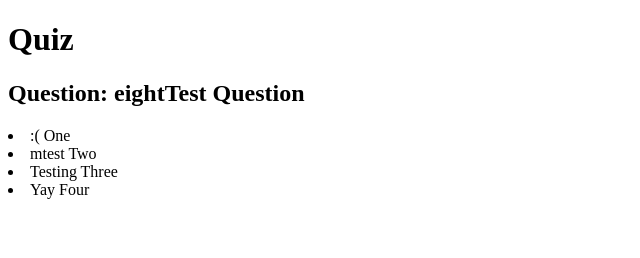
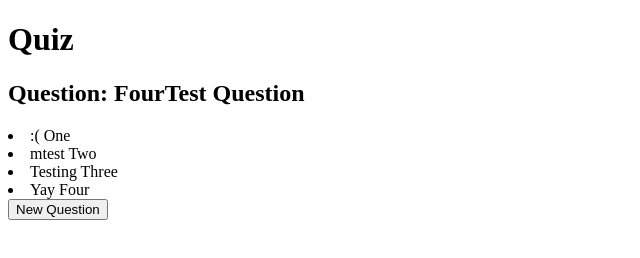
Before and after one commit to m-r-urbanic/4-Practice-Quiz, a plain HTML site: page index.html in a window 1280 px wide. Shown: the whole page, without its empty margins (0-640 px from the left). Drawn offline with Linux system fonts and the light colour scheme.

Commit message:
add button and turn question change into function

```diff
--- a/assets/js/script.js
+++ b/assets/js/script.js
@@ -123,8 +123,6 @@ console.log(selectedQuestion.answerThree)
 console.log(selectedQuestion.answerFour)
 
 giveQuestion();
-/* change selected question */
-selectedQuestion = randomQuestionSelect;
 
 
 console.log(selectedQuestion.question)
@@ -133,15 +131,20 @@ console.log(selectedQuestion.answerTwo)
 console.log(selectedQuestion.answerThree)
 console.log(selectedQuestion.answerFour)
 
-/* set questions equal to the selected question and the selected question's answer */
-questionAsk = selectedQuestion.question
-questionOptionOne = selectedQuestion.answerOne
-questionOptionTwo = selectedQuestion.answerTwo
-questionOptionThree = selectedQuestion.answerThree
-questionOptionFour = selectedQuestion.answerFour
 
 /* Change list items based on question selected */
 function changeItem(){
+    giveQuestion();
+
+        /* change selected question */
+    selectedQuestion = randomQuestionSelect;
+    /* set questions equal to the selected question and the selected question's answer */
+    questionAsk = selectedQuestion.question
+    questionOptionOne = selectedQuestion.answerOne
+    questionOptionTwo = selectedQuestion.answerTwo
+    questionOptionThree = selectedQuestion.answerThree
+    questionOptionFour = selectedQuestion.answerFour
+
     questionDisplay.textContent = questionAsk
     itemDisplayOne.textContent = questionOptionOne
     itemDisplayTwo.textContent = questionOptionTwo
@@ -151,3 +154,6 @@ function changeItem(){
 }
 
 changeItem();
+
+var testButton = document.querySelector(".new-question");
+testButton.addEventListener("click", changeItem);
--- a/index.html
+++ b/index.html
@@ -26,6 +26,8 @@
             <li><span class="item-4"></span> Four</li>
         </div>
 
+        <!-- detelte buttion, use for testing-->
+        <button class="new-question">New Question</button>
     </main>
 
     <script type="text/javascript" src="./assets/js/script.js"></script>
```
